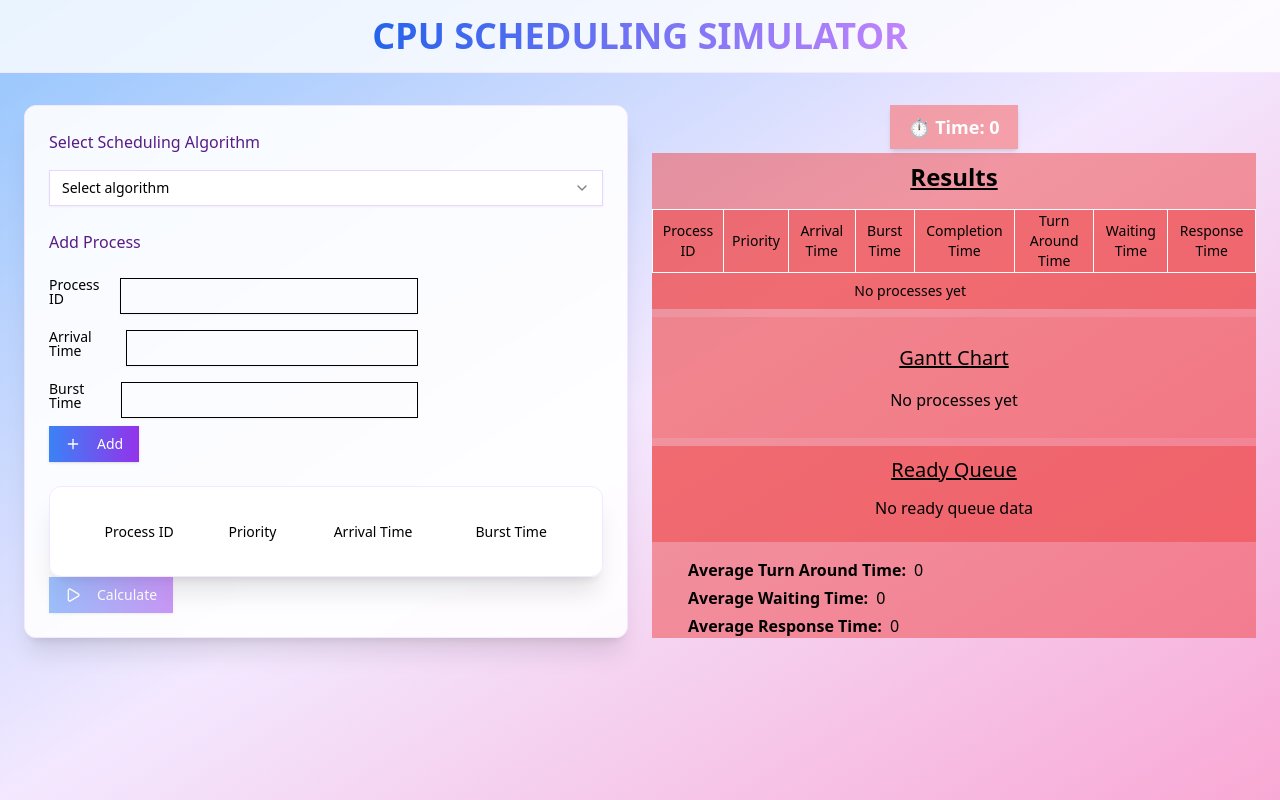
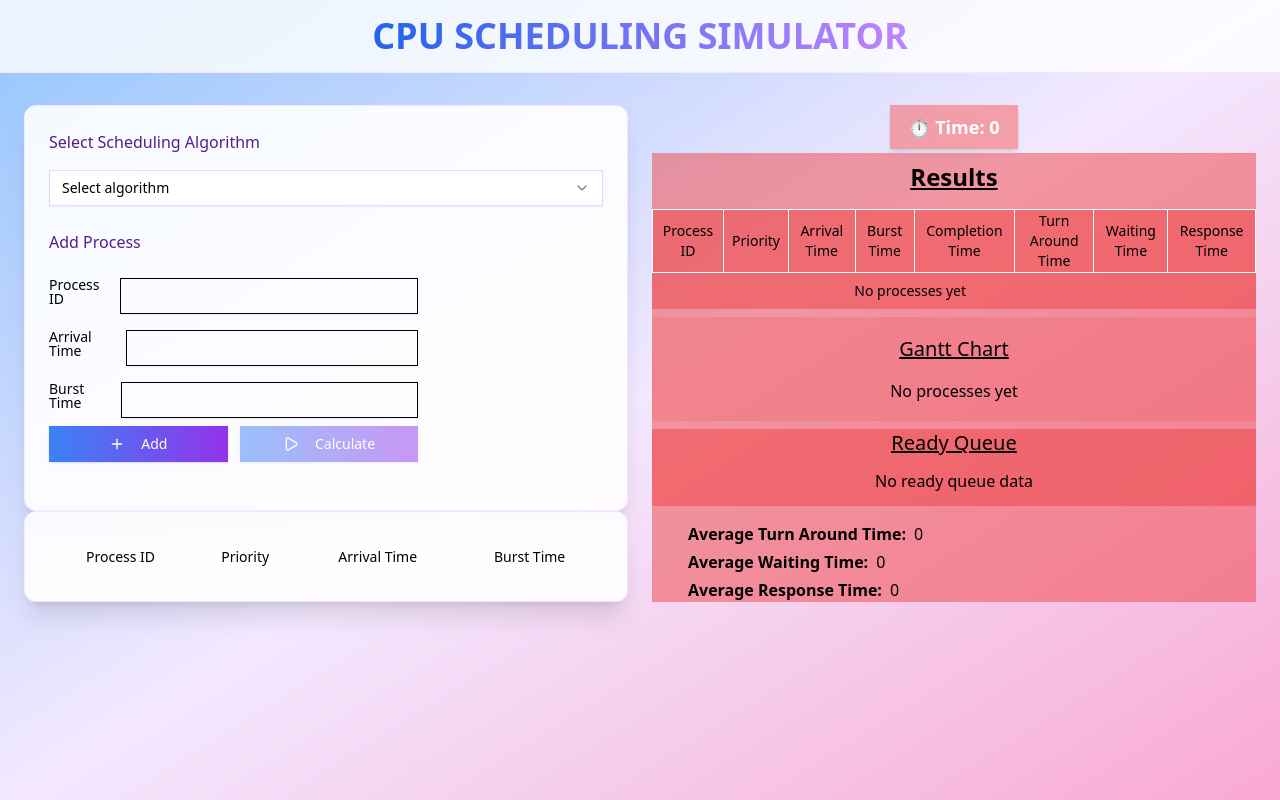
Before and after one commit to Tejas383/LPU_CSE311_CA2, a React (Vite) app: page / in a window 1280 px wide. Built offline with nearby package versions, Linux system fonts and the light colour scheme.

Commit message:
feat: Refactor Process and ProcessForm components to integrate calculation logic and improve UI layout

```diff
--- a/src/Process.jsx
+++ b/src/Process.jsx
@@ -2,19 +2,7 @@ import React from "react";
 import ProcessForm from "./ProcessForm";
 import ProcessTable from "./ProcessTable";
 import AlgorithmSelector from "./AlgorithmSelector";
-import { Button } from "./components/ui/button";
 import { Card } from "./components/ui/card";
-import {
-  Tooltip,
-  TooltipContent,
-  TooltipProvider,
-  TooltipTrigger,
-} from "./components/ui/tooltip";
-import runFCFS from "./algorithms/fcfs";
-import runSJF from "./algorithms/sjf";
-import runPriorityNP from "./algorithms/priorityNP";
-import runRR from "./algorithms/rr";
-import { Play } from "lucide-react";
 
 const Process = ({
   process,
@@ -29,42 +17,8 @@ const Process = ({
   setIsRunning,
   setReset,
 }) => {
-  const handleCalculate = () => {
-    if (algorithm == "fcfs") {
-      const { gantt, result, readyQueue } = runFCFS(process);
-      setGanttData(gantt);
-      setCalculatedProcess(result);
-      setReadyQueue(readyQueue);
-    }
-    if (algorithm == "sjf") {
-      const { gantt, result, readyQueue } = runSJF(process);
-      setGanttData(gantt);
-      setCalculatedProcess(result);
-      setReadyQueue(readyQueue);
-    }
-    if (algorithm == "priority-non-pre") {
-      const { gantt, result, readyQueue } = runPriorityNP(process);
-      setGanttData(gantt);
-      setCalculatedProcess(result);
-      setReadyQueue(readyQueue);
-    }
-    if (algorithm == "rr") {
-      const { gantt, result, readyQueue } = runRR(process, quantum);
-      setGanttData(gantt);
-      setCalculatedProcess(result);
-      setReadyQueue(readyQueue);
-    }
-
-    setReset(true);
-    setIsRunning(true);
-
-    setTimeout(() => {
-      setReset(false);
-      setIsRunning(true);
-    }, 200);
-  };
-
   return (
+    <div>
       <Card className="p-6 bg-white/90 backdrop-blur-sm shadow-xl border-purple-100">
         <AlgorithmSelector algorithm={algorithm} setAlgorithm={setAlgorithm} />
         <ProcessForm
@@ -73,30 +27,15 @@ const Process = ({
           algorithm={algorithm}
           quantum={quantum}
           setQuantum={setQuantum}
+          setCalculatedProcess={setCalculatedProcess}
+          setGanttData={setGanttData}
+          setReadyQueue={setReadyQueue}
+          setIsRunning={setIsRunning}
+          setReset={setReset}
         />
+      </Card>
       <ProcessTable process={process} setProcess={setProcess} />
-      <TooltipProvider>
-        <Tooltip>
-          <TooltipTrigger asChild>
-            <span>
-              <Button
-                onClick={handleCalculate}
-                disabled={!algorithm}
-                className="text-white flex-1 bg-gradient-to-r bg-gradient-to-r from-blue-500 to-purple-600 hover:from-blue-600 hover:to-purple-700"
-              >
-                <Play className="w-4 h-4 mr-2" />
-                Calculate
-              </Button>
-            </span>
-          </TooltipTrigger>
-          {!algorithm && (
-            <TooltipContent>
-              <p>Please select an algorithm first</p>
-            </TooltipContent>
-          )}
-        </Tooltip>
-      </TooltipProvider>
-    </Card>
+    </div>
   );
 };
 
--- a/src/ProcessForm.jsx
+++ b/src/ProcessForm.jsx
@@ -12,7 +12,12 @@ import {
 } from "@/components/ui/form";
 import { Input } from "@/components/ui/input";
 import { Button } from "@/components/ui/button";
-import { Plus } from 'lucide-react';
+import { Plus } from "lucide-react";
+import runFCFS from "./algorithms/fcfs";
+import runSJF from "./algorithms/sjf";
+import runPriorityNP from "./algorithms/priorityNP";
+import runRR from "./algorithms/rr";
+import { Play } from "lucide-react";
 
 const FormSchema = z.object({
   pid: z.string().min(2, {
@@ -24,8 +29,13 @@ const ProcessForm = ({
   process,
   setProcess,
   algorithm,
-  // quantum,
+  quantum,
   setQuantum,
+  setCalculatedProcess,
+  setGanttData,
+  setReadyQueue,
+  setIsRunning,
+  setReset,
 }) => {
   const form = useForm({
     resolver: zodResolver(FormSchema),
@@ -62,6 +72,41 @@ const ProcessForm = ({
 
     setProcess([...process, newProcess]);
     form.reset();
+  };
+
+  const handleCalculate = () => {
+    if (algorithm == "fcfs") {
+      const { gantt, result, readyQueue } = runFCFS(process);
+      setGanttData(gantt);
+      setCalculatedProcess(result);
+      setReadyQueue(readyQueue);
+    }
+    if (algorithm == "sjf") {
+      const { gantt, result, readyQueue } = runSJF(process);
+      setGanttData(gantt);
+      setCalculatedProcess(result);
+      setReadyQueue(readyQueue);
+    }
+    if (algorithm == "priority-non-pre") {
+      const { gantt, result, readyQueue } = runPriorityNP(process);
+      setGanttData(gantt);
+      setCalculatedProcess(result);
+      setReadyQueue(readyQueue);
+    }
+    if (algorithm == "rr") {
+      const { gantt, result, readyQueue } = runRR(process, quantum);
+      setGanttData(gantt);
+      setCalculatedProcess(result);
+      setReadyQueue(readyQueue);
+    }
+
+    setReset(true);
+    setIsRunning(true);
+
+    setTimeout(() => {
+      setReset(false);
+      setIsRunning(true);
+    }, 200);
   };
 
   return (
@@ -137,6 +182,8 @@ const ProcessForm = ({
               <FormMessage />
             </FormItem>
           )}
+
+          <div className="flex gap-3">
             <Button
               type="submit"
               className="text-white flex-1 bg-gradient-to-r from-blue-500 to-purple-600 hover:from-blue-600 hover:to-purple-700"
@@ -144,6 +191,15 @@ const ProcessForm = ({
               <Plus className="w-4 h-4 mr-2" />
               Add
             </Button>
+            <Button
+              onClick={handleCalculate}
+              disabled={!algorithm}
+              className="text-white flex-1 bg-gradient-to-r bg-gradient-to-r from-blue-500 to-purple-600 hover:from-blue-600 hover:to-purple-700"
+            >
+              <Play className="w-4 h-4 mr-2" />
+              Calculate
+            </Button>
+          </div>
         </form>
       </Form>
     </div>
```
Lines whose indentation alone changed are shown as unchanged.
